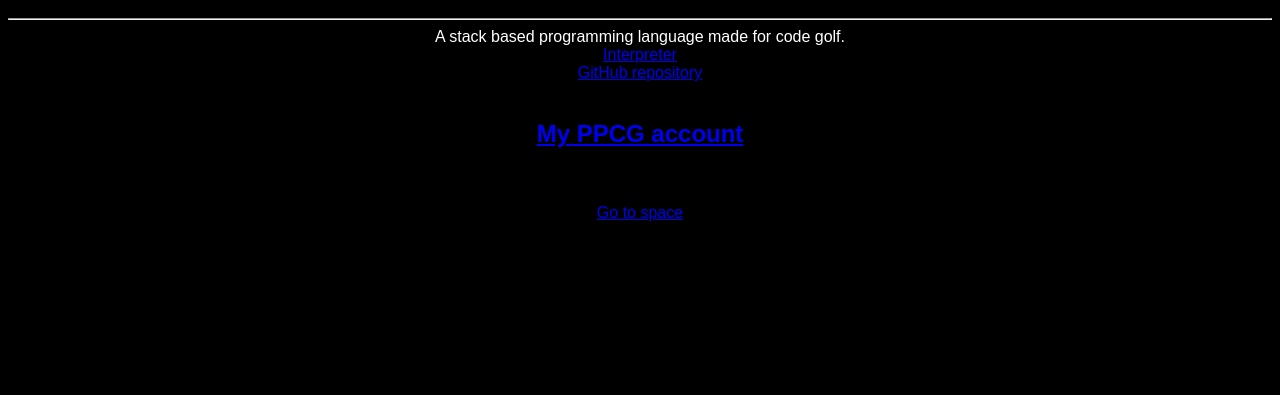
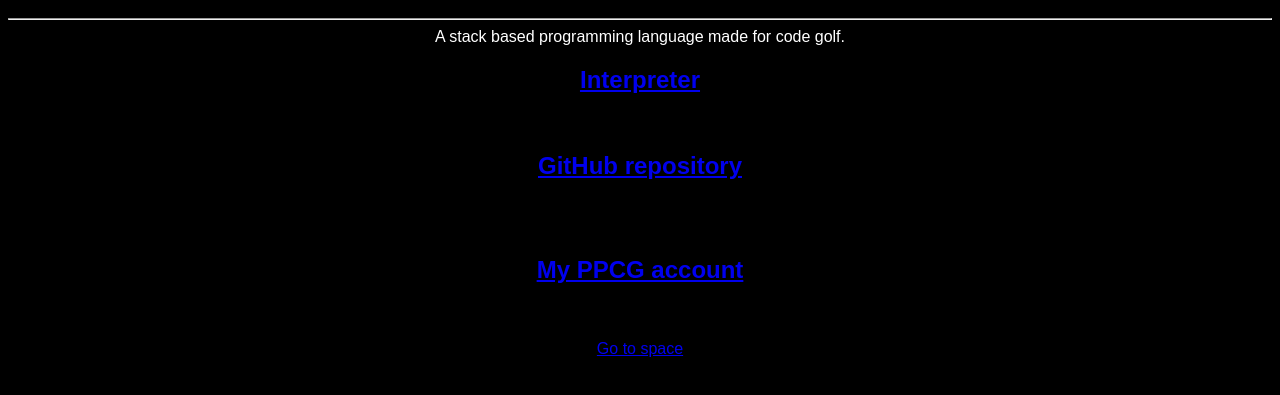
Before and after one commit to nph278/nph278.github.io-old, a plain HTML site: page index.html in a window 1280 px wide. Shown: the part 399-794 px from the top of the page. Drawn offline with Linux system fonts and the light colour scheme.

Commit message:
Update index.html

```diff
--- a/index.html
+++ b/index.html
@@ -21,8 +21,8 @@
 	<br><br>
 	<h1>Integral</h1><hr>
 	A stack based programming language made for code golf.<br>
-	<a href="https://nph278.github.io/integral/index.html">Interpreter</a><br>
-	<a href="https://github.com/nph278/integral">GitHub repository</a><br><br>
+	<h2><a href="https://nph278.github.io/integral/index.html">Interpreter</a></h2><br>
+	<h2><a href="https://github.com/nph278/integral">GitHub repository</a></h2><br><br>
 	<h2><a href="https://codegolf.stackexchange.com/users/95627/nph">My PPCG account</a></h2>
 
 
```
